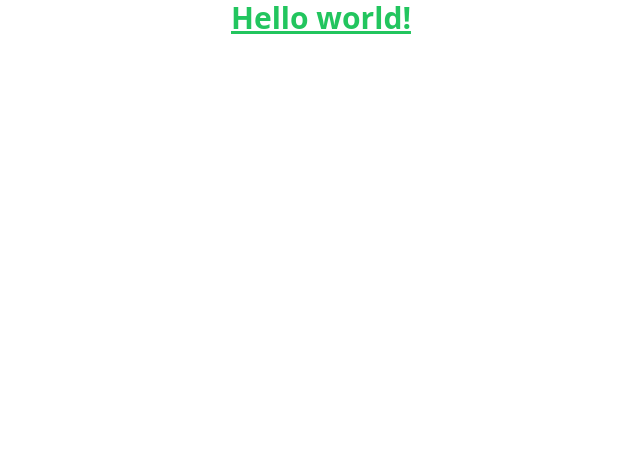
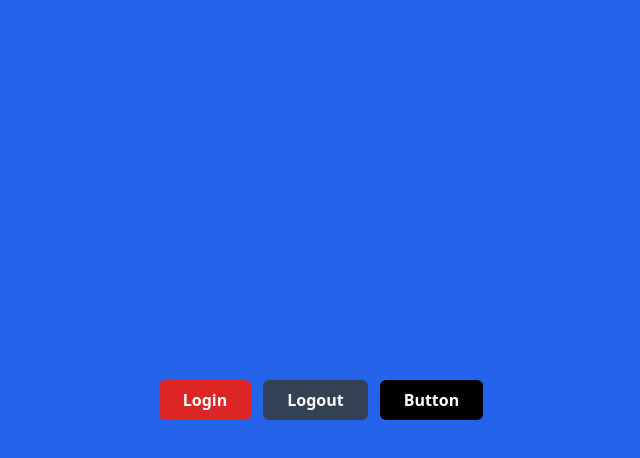
Before and after one commit to vikarmaulanaarrisyad/my-react-app, a React (Vite) app: page / in a window 1280 px wide. Shown: the top 458 px of the page, without its empty margins (319-959 px from the left). Built offline with nearby package versions, Linux system fonts and the light colour scheme.

Commit message:
component & props

```diff
--- a/package.json
+++ b/package.json
@@ -10,6 +10,7 @@
     "preview": "vite preview"
   },
   "dependencies": {
+    "axios": "^1.4.0",
     "react": "^18.2.0",
     "react-dom": "^18.2.0"
   },
--- a/src/App.jsx
+++ b/src/App.jsx
@@ -1,5 +1,27 @@
-export default function App() {
+import React from "react"
+
+// arrow function
+const Button = (props) => {
+  //distractering js
+  const {children = 'Button', variant = 'bg-black'} = props;
+
   return (
-  <h1 className="text-3xl font-bold underline text-center text-green-500">Hello world!</h1>
+     <button className={`h-10 px-6 font-semibold rounded-md ${variant} text-white`}>
+          {children}
+    </button>
   )
 }
+
+function App() {
+ return (
+  <div className="flex justify-center bg-blue-600 min-h-screen items-center">
+    <div className="flex gap-x-3">
+      <Button variant="bg-red-600">Login</Button>
+      <Button variant="bg-slate-700">Logout</Button>
+      <Button></Button>
+    </div>
+  </div>
+ )
+}
+
+export default App
```
Also changed, not shown: 1 other file (tests, documents, lock files or other folders).
